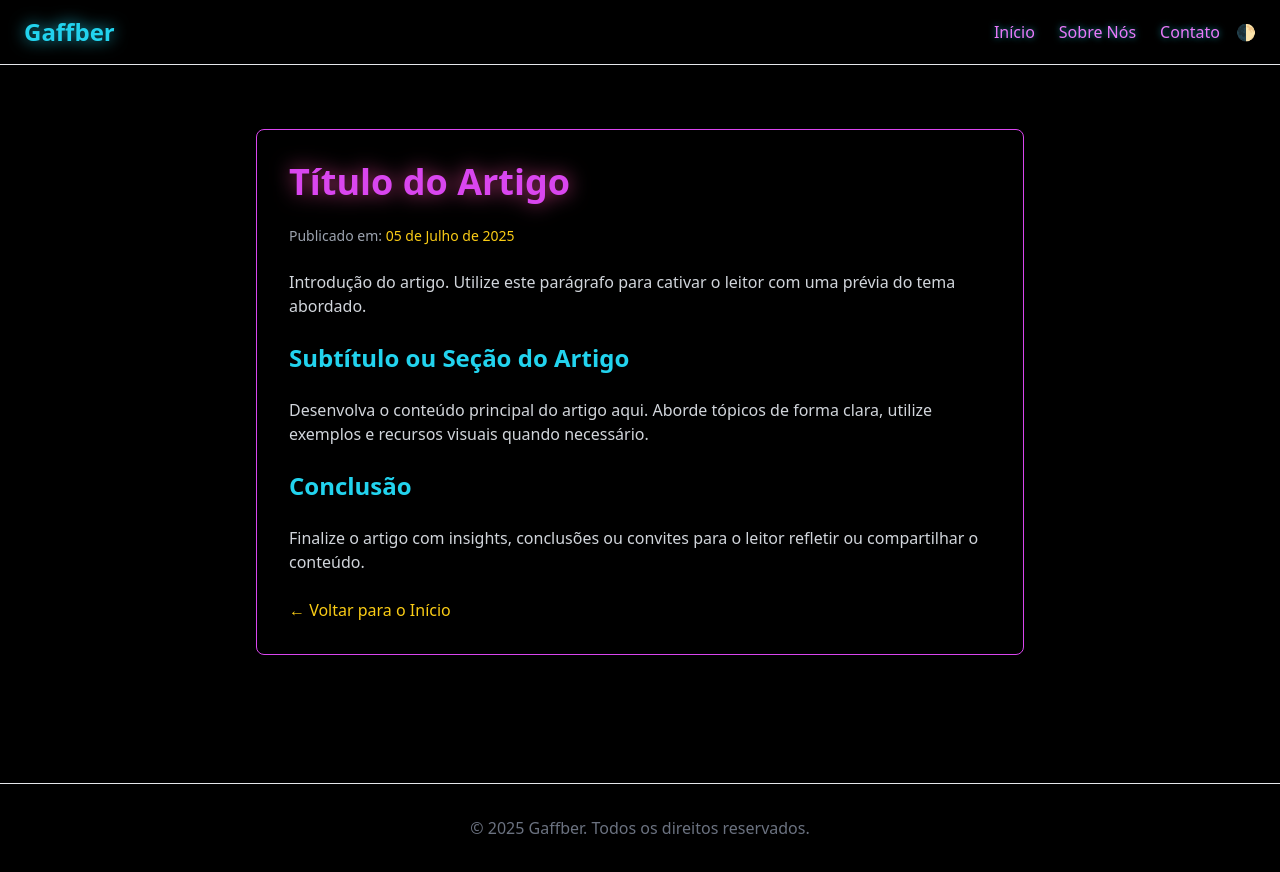
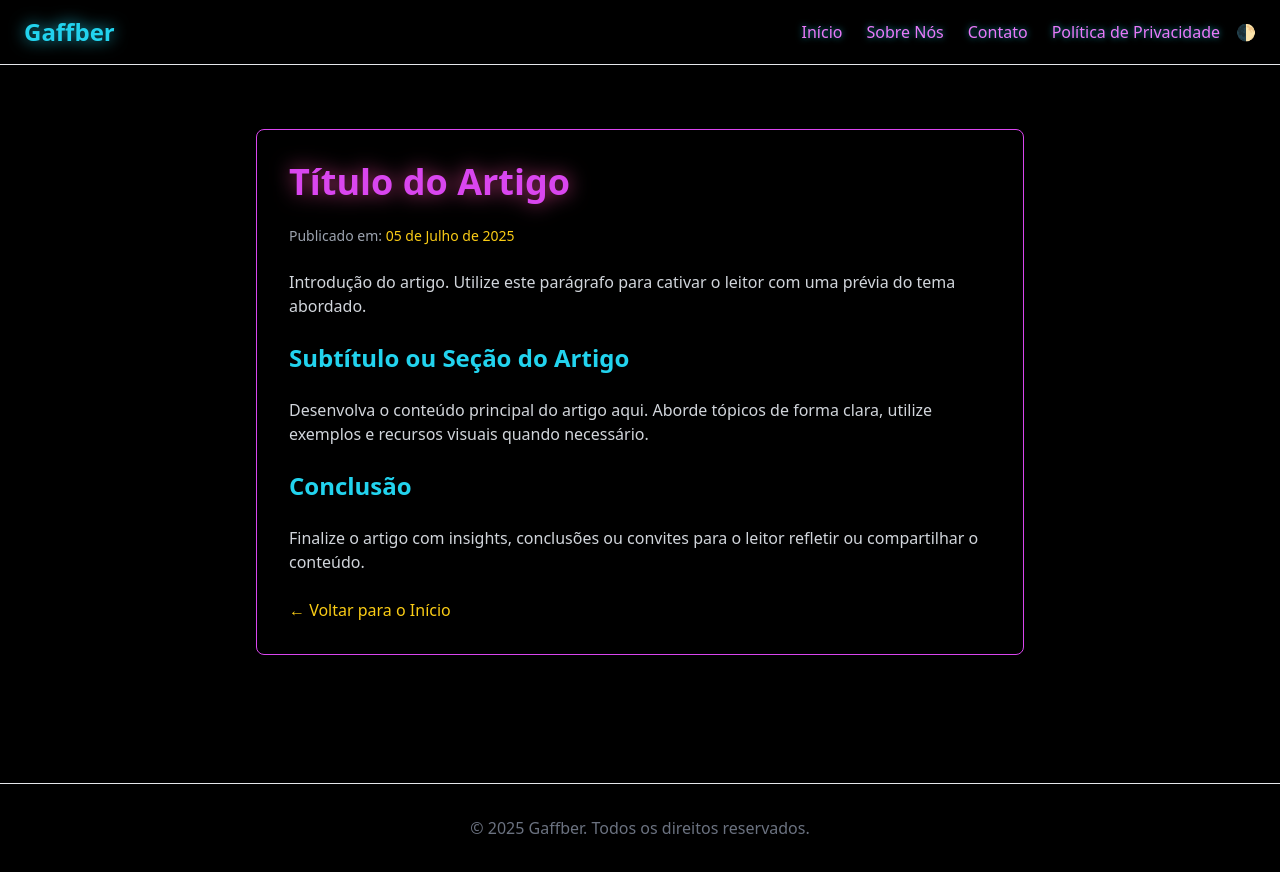
Before and after one commit to GFFBR/anuncio, a plain HTML site: page artigo-molde.html in a window 1280 px wide. Drawn offline with nearby package versions, Linux system fonts and the light colour scheme.

Commit message:
Update artigo-molde.html

```diff
--- a/artigo-molde.html
+++ b/artigo-molde.html
@@ -20,9 +20,10 @@
     <a href="index.html" class="text-2xl font-bold text-cyan-400 drop-shadow-[0_0_8px_rgba(34,211,238,0.8)]">Gaffber</a>
     <div class="flex items-center space-x-4">
         <div class="hidden md:flex space-x-6">
-            <a href="index.html" class="nav-link text-fuchsia-400 hover:text-yellow-300">Início</a>
-            <a href="sobre.html" class="nav-link text-fuchsia-400 hover:text-yellow-300">Sobre Nós</a>
-            <a href="contato.html" class="nav-link text-fuchsia-400 hover:text-yellow-300">Contato</a>
+        <a href="index.html" class="nav-link text-fuchsia-400 hover:text-yellow-300">Início</a>
+        <a href="sobre.html" class="nav-link text-fuchsia-400 hover:text-yellow-300">Sobre Nós</a>
+        <a href="contato.html" class="nav-link text-fuchsia-400 hover:text-yellow-300">Contato</a>
+        <a href="politica.html" class="nav-link text-fuchsia-400 hover:text-yellow-300">Política de Privacidade</a>
         </div>
         <button id="theme-toggle" class="text-yellow-400 hover:text-yellow-300">🌓</button>
         <button id="mobile-menu-button" class="md:hidden text-yellow-400">
@@ -36,6 +37,7 @@
     <a href="index.html" class="block py-2 text-fuchsia-400 hover:text-yellow-300 nav-link">Início</a>
     <a href="sobre.html" class="block py-2 text-fuchsia-400 hover:text-yellow-300 nav-link">Sobre Nós</a>
     <a href="contato.html" class="block py-2 text-fuchsia-400 hover:text-yellow-300 nav-link">Contato</a>
+    <a href="politica.html" class="block py-2 text-fuchsia-400 hover:text-yellow-300 nav-link">Política de Privacidade</a>
 </div>
 </header>
 
```
